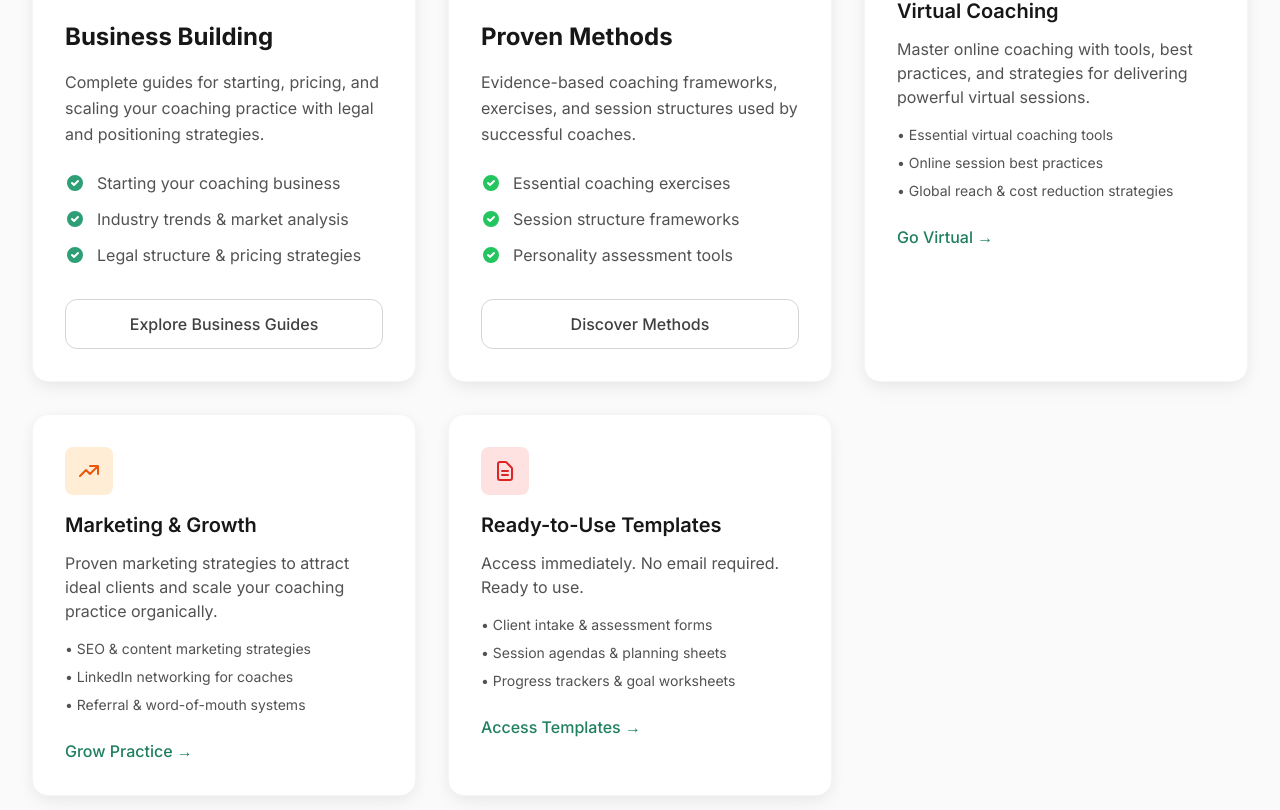
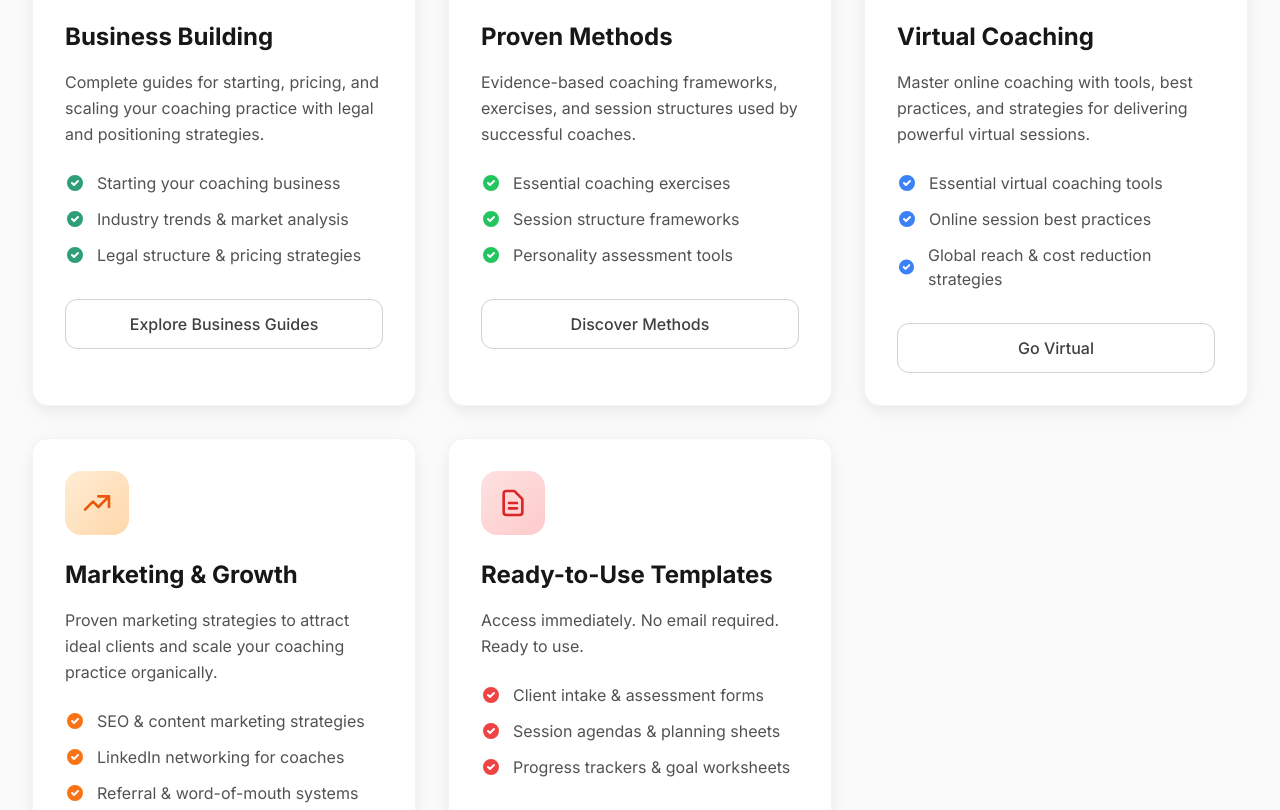
Before and after one commit to adityabandi/LifeCoach-library, a Next.js app: page / in a window 1280 px wide. Shown: the part 1731-2541 px from the top of the page. Built offline with nearby package versions, Linux system fonts and the light colour scheme; no server answers.

Commit message:
updated analytics

```diff
--- a/app/layout.tsx
+++ b/app/layout.tsx
@@ -78,6 +78,19 @@ export default function RootLayout({
   return (
     <html lang="en" className="font-sans">
       <head>
+        {/* Google Analytics */}
+        <script async src="https://www.googletagmanager.com/gtag/js?id=G-K7ZE52MEMX"></script>
+        <script
+          dangerouslySetInnerHTML={{
+            __html: `
+              window.dataLayer = window.dataLayer || [];
+              function gtag(){dataLayer.push(arguments);}
+              gtag('js', new Date());
+              gtag('config', 'G-K7ZE52MEMX');
+            `,
+          }}
+        />
+
         {/* Enhanced favicon support */}
         <link rel="icon" href="/favicon.ico" sizes="any" />
         <link rel="icon" href="/favicon.svg" type="image/svg+xml" />
--- a/app/page.tsx
+++ b/app/page.tsx
@@ -168,64 +168,109 @@ export default function HomePage() {
 
             {/* Virtual Coaching */}
             <div className="feature-card hover-glow">
-              <div className="w-12 h-12 bg-blue-100 rounded-lg flex items-center justify-center mb-4">
-                <svg className="w-6 h-6 text-blue-600" fill="none" stroke="currentColor" viewBox="0 0 24 24">
+              <div className="w-16 h-16 bg-gradient-to-br from-blue-100 to-blue-200 rounded-2xl flex items-center justify-center mb-6 template-icon">
+                <svg className="w-8 h-8 text-blue-600" fill="none" stroke="currentColor" viewBox="0 0 24 24">
                   <path strokeLinecap="round" strokeLinejoin="round" strokeWidth={2} d="M9.75 17L9 20l-1 1h8l-1-1-.75-3M3 13h18M5 17h14a2 2 0 002-2V5a2 2 0 00-2-2H5a2 2 0 00-2 2v10a2 2 0 002 2z" />
                 </svg>
               </div>
-              <h3 className="text-xl font-semibold mb-3">Virtual Coaching</h3>
-              <p className="text-gray-600 mb-4">
+              <h3 className="text-2xl font-bold text-gray-900 mb-4">Virtual Coaching</h3>
+              <p className="text-gray-600 mb-6 leading-relaxed">
                 Master online coaching with tools, best practices, and strategies for delivering powerful virtual sessions.
               </p>
-              <ul className="space-y-2 text-sm text-gray-600 mb-6">
-                <li>• Essential virtual coaching tools</li>
-                <li>• Online session best practices</li>
-                <li>• Global reach & cost reduction strategies</li>
+              <ul className="space-y-3 text-gray-600 mb-8">
+                <li className="flex items-center">
+                  <svg className="w-5 h-5 text-blue-500 mr-3" fill="currentColor" viewBox="0 0 20 20">
+                    <path fillRule="evenodd" d="M10 18a8 8 0 100-16 8 8 0 000 16zm3.707-9.293a1 1 0 00-1.414-1.414L9 10.586 7.707 9.293a1 1 0 00-1.414 1.414l2 2a1 1 0 001.414 0l4-4z" clipRule="evenodd" />
+                  </svg>
+                  Essential virtual coaching tools
+                </li>
+                <li className="flex items-center">
+                  <svg className="w-5 h-5 text-blue-500 mr-3" fill="currentColor" viewBox="0 0 20 20">
+                    <path fillRule="evenodd" d="M10 18a8 8 0 100-16 8 8 0 000 16zm3.707-9.293a1 1 0 00-1.414-1.414L9 10.586 7.707 9.293a1 1 0 00-1.414 1.414l2 2a1 1 0 001.414 0l4-4z" clipRule="evenodd" />
+                  </svg>
+                  Online session best practices
+                </li>
+                <li className="flex items-center">
+                  <svg className="w-5 h-5 text-blue-500 mr-3" fill="currentColor" viewBox="0 0 20 20">
+                    <path fillRule="evenodd" d="M10 18a8 8 0 100-16 8 8 0 000 16zm3.707-9.293a1 1 0 00-1.414-1.414L9 10.586 7.707 9.293a1 1 0 00-1.414 1.414l2 2a1 1 0 001.414 0l4-4z" clipRule="evenodd" />
+                  </svg>
+                  Global reach & cost reduction strategies
+                </li>
               </ul>
-              <Link href="/guides/virtual-coaching" className="text-primary-600 font-medium hover:text-primary-700 transition-colors hover-lift">
-                Go Virtual →
+              <Link href="/guides/virtual-coaching" className="btn-outline w-full hover-lift">
+                Go Virtual
               </Link>
             </div>
 
             {/* Marketing & Growth */}
             <div className="feature-card hover-glow">
-              <div className="w-12 h-12 bg-orange-100 rounded-lg flex items-center justify-center mb-4">
-                <svg className="w-6 h-6 text-orange-600" fill="none" stroke="currentColor" viewBox="0 0 24 24">
+              <div className="w-16 h-16 bg-gradient-to-br from-orange-100 to-orange-200 rounded-2xl flex items-center justify-center mb-6 template-icon">
+                <svg className="w-8 h-8 text-orange-600" fill="none" stroke="currentColor" viewBox="0 0 24 24">
                   <path strokeLinecap="round" strokeLinejoin="round" strokeWidth={2} d="M13 7h8m0 0v8m0-8l-8 8-4-4-6 6" />
                 </svg>
               </div>
-              <h3 className="text-xl font-semibold mb-3">Marketing & Growth</h3>
-              <p className="text-gray-600 mb-4">
+              <h3 className="text-2xl font-bold text-gray-900 mb-4">Marketing & Growth</h3>
+              <p className="text-gray-600 mb-6 leading-relaxed">
                 Proven marketing strategies to attract ideal clients and scale your coaching practice organically.
               </p>
-              <ul className="space-y-2 text-sm text-gray-600 mb-6">
-                <li>• SEO & content marketing strategies</li>
-                <li>• LinkedIn networking for coaches</li>
-                <li>• Referral & word-of-mouth systems</li>
+              <ul className="space-y-3 text-gray-600 mb-8">
+                <li className="flex items-center">
+                  <svg className="w-5 h-5 text-orange-500 mr-3" fill="currentColor" viewBox="0 0 20 20">
+                    <path fillRule="evenodd" d="M10 18a8 8 0 100-16 8 8 0 000 16zm3.707-9.293a1 1 0 00-1.414-1.414L9 10.586 7.707 9.293a1 1 0 00-1.414 1.414l2 2a1 1 0 001.414 0l4-4z" clipRule="evenodd" />
+                  </svg>
+                  SEO & content marketing strategies
+                </li>
+                <li className="flex items-center">
+                  <svg className="w-5 h-5 text-orange-500 mr-3" fill="currentColor" viewBox="0 0 20 20">
+                    <path fillRule="evenodd" d="M10 18a8 8 0 100-16 8 8 0 000 16zm3.707-9.293a1 1 0 00-1.414-1.414L9 10.586 7.707 9.293a1 1 0 00-1.414 1.414l2 2a1 1 0 001.414 0l4-4z" clipRule="evenodd" />
+                  </svg>
+                  LinkedIn networking for coaches
+                </li>
+                <li className="flex items-center">
+                  <svg className="w-5 h-5 text-orange-500 mr-3" fill="currentColor" viewBox="0 0 20 20">
+                    <path fillRule="evenodd" d="M10 18a8 8 0 100-16 8 8 0 000 16zm3.707-9.293a1 1 0 00-1.414-1.414L9 10.586 7.707 9.293a1 1 0 00-1.414 1.414l2 2a1 1 0 001.414 0l4-4z" clipRule="evenodd" />
+                  </svg>
+                  Referral & word-of-mouth systems
+                </li>
               </ul>
-              <Link href="/growth" className="text-primary-600 font-medium hover:text-primary-700 transition-colors hover-lift">
-                Grow Practice →
+              <Link href="/growth" className="btn-outline w-full hover-lift">
+                Grow Practice
               </Link>
             </div>
 
             {/* Templates & Tools */}
             <div className="feature-card hover-glow">
-              <div className="w-12 h-12 bg-red-100 rounded-lg flex items-center justify-center mb-4">
-                <svg className="w-6 h-6 text-red-600" fill="none" stroke="currentColor" viewBox="0 0 24 24">
+              <div className="w-16 h-16 bg-gradient-to-br from-red-100 to-red-200 rounded-2xl flex items-center justify-center mb-6 template-icon">
+                <svg className="w-8 h-8 text-red-600" fill="none" stroke="currentColor" viewBox="0 0 24 24">
                   <path strokeLinecap="round" strokeLinejoin="round" strokeWidth={2} d="M9 12h6m-6 4h6m2 5H7a2 2 0 01-2-2V5a2 2 0 012-2h5.586a1 1 0 01.707.293l5.414 5.414a1 1 0 01.293.707V19a2 2 0 01-2 2z" />
                 </svg>
               </div>
-              <h3 className="text-xl font-semibold mb-3">Ready-to-Use Templates</h3>
-              <p className="text-gray-600 mb-4">
+              <h3 className="text-2xl font-bold text-gray-900 mb-4">Ready-to-Use Templates</h3>
+              <p className="text-gray-600 mb-6 leading-relaxed">
                 Access immediately. No email required. Ready to use.
               </p>
-              <ul className="space-y-2 text-sm text-gray-600 mb-6">
-                <li>• Client intake & assessment forms</li>
-                <li>• Session agendas & planning sheets</li>
-                <li>• Progress trackers & goal worksheets</li>
+              <ul className="space-y-3 text-gray-600 mb-8">
+                <li className="flex items-center">
+                  <svg className="w-5 h-5 text-red-500 mr-3" fill="currentColor" viewBox="0 0 20 20">
+                    <path fillRule="evenodd" d="M10 18a8 8 0 100-16 8 8 0 000 16zm3.707-9.293a1 1 0 00-1.414-1.414L9 10.586 7.707 9.293a1 1 0 00-1.414 1.414l2 2a1 1 0 001.414 0l4-4z" clipRule="evenodd" />
+                  </svg>
+                  Client intake & assessment forms
+                </li>
+                <li className="flex items-center">
+                  <svg className="w-5 h-5 text-red-500 mr-3" fill="currentColor" viewBox="0 0 20 20">
+                    <path fillRule="evenodd" d="M10 18a8 8 0 100-16 8 8 0 000 16zm3.707-9.293a1 1 0 00-1.414-1.414L9 10.586 7.707 9.293a1 1 0 00-1.414 1.414l2 2a1 1 0 001.414 0l4-4z" clipRule="evenodd" />
+                  </svg>
+                  Session agendas & planning sheets
+                </li>
+                <li className="flex items-center">
+                  <svg className="w-5 h-5 text-red-500 mr-3" fill="currentColor" viewBox="0 0 20 20">
+                    <path fillRule="evenodd" d="M10 18a8 8 0 100-16 8 8 0 000 16zm3.707-9.293a1 1 0 00-1.414-1.414L9 10.586 7.707 9.293a1 1 0 00-1.414 1.414l2 2a1 1 0 001.414 0l4-4z" clipRule="evenodd" />
+                  </svg>
+                  Progress trackers & goal worksheets
+                </li>
               </ul>
-              <Link href="/templates" className="text-primary-600 font-medium hover:text-primary-700 transition-colors hover-lift">
-                Access Templates →
+              <Link href="/templates" className="btn-outline w-full hover-lift">
+                Access Templates
               </Link>
             </div>
           </div>
```
